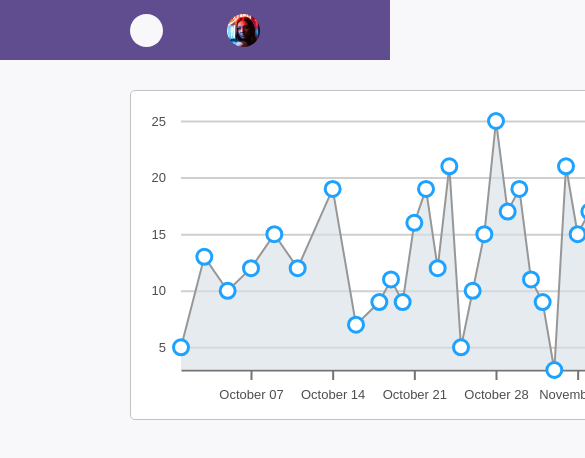
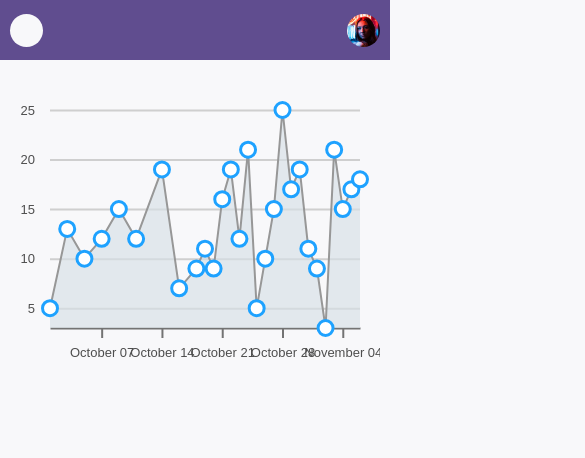
Before and after one commit to byelipk/d3-react-line-chart, a React (Create React App) app: page / in a window 390 px wide. Shown: the top 458 px of the page, 585 px wide, since content can reach past the window. Built offline with nearby package versions, Linux system fonts and the light colour scheme.

Commit message:
Make chart responsive

```diff
--- a/src/App.js
+++ b/src/App.js
@@ -1,5 +1,6 @@
 import React, { Component } from "react";
 import "./App.scss";
+import dayjs from "dayjs";
 
 import Header from "./components/Header";
 import Layout from "./components/Layout";
@@ -64,22 +65,24 @@ class App extends Component {
           )}
         </Header>
         <Layout>
-          {_layoutState => (
-            <div className="layout u-flex container">
-              <div className="pane pane__left u-flex-1">
-                <div className="pane-body pane-body--padded" onClick={this.handleClick}>
-                  <LineChart data={this.state.data}>
+          {layout => (
+            <div
+              className="layout u-flex container line-chart-container"
+              ref={layout.setContainerRef}
+            >
+              <LineChart
+                height={layout.height}
+                width={layout.width}
+                data={this.state.data}
+              >
                 {chart => (
-                      <div className="line-chart" ref={chart.setContainerRef}>
-                        <svg height={chart.height} width={chart.width}>
-                          <g
-                            ref={chart.setXAxisRef}
-                            {...chart.getXAxisProps()}
-                          />
-                          <g
-                            ref={chart.setYAxisRef}
-                            {...chart.getYAxisProps()}
-                          />
+                  <svg
+                    className="line-chart"
+                    height={chart.height}
+                    width={chart.width}
+                  >
+                    <g ref={chart.setXAxisRef} {...chart.getXAxisProps()} />
+                    <g ref={chart.setYAxisRef} {...chart.getYAxisProps()} />
                     <path {...chart.getAreaProps()} />
                     <path {...chart.getLineProps()} />
                     {chart.data.map((d, i) => (
@@ -87,15 +90,15 @@ class App extends Component {
                         key={`circle-${i}`}
                         {...chart.getCircleProps({
                           d: d,
-                                onMouseEnter: e => this.handleMouseEnter(d, e),
-                                onMouseLeave: e => this.handleMouseLeave(d, e),
+                          onMouseEnter: e => this.handleMouseEnter(d, e, i),
+                          onMouseLeave: e => this.handleMouseLeave(d, e)
                         })}
                       />
                     ))}
                   </svg>
-                      </div>
                 )}
               </LineChart>
+
               {this.state.showTooltip ? (
                 <Tooltip>
                   <div
@@ -106,19 +109,16 @@ class App extends Component {
                     }}
                   >
                     <div className="pane-body pane-body--padded">
-                          <p><strong>How many views did you get here?</strong></p>
-                          <p>{this.state.tooltipData.count}</p>
+                      <p>
+                        Week of{" "}
+                        {dayjs(this.state.tooltipData.date).format("MMM D")}
+                      </p>
+                      <p>{this.state.tooltipData.count} views</p>
+                      <p>12 from last week</p>
                     </div>
                   </div>
                 </Tooltip>
               ) : null}
-                </div>
-              </div>
-              {/* <div className="pane pane__right u-flex-1">
-                <div className="pane-body">
-                  <Layout.BoilerplateText />
-                </div>
-              </div> */}
             </div>
           )}
         </Layout>
--- a/src/App.scss
+++ b/src/App.scss
@@ -29,7 +29,13 @@ body {
 
 // Layout
 .container {
-  padding: $container-padding;
+  padding: 0 10px;
+  @media screen and (min-width: 768px) {
+    padding: 0 60px;
+  }
+  @media screen and (min-width: 1024px) {
+    padding: 0 130px;
+  }
 }
 
 // Flex helpers
--- a/src/components/Layout.jsx
+++ b/src/components/Layout.jsx
@@ -1,10 +1,73 @@
 import React from "react";
 
+const _breakpoints = {
+  small: 768,
+  medium: 1024,
+};
+const _aspectRatioMap = {
+  small: 0.7,
+  medium: 0.4,
+  large: 0.25
+};
+
+function _aspectRatio(width) {
+  if (width <= _breakpoints.small) {
+    return _aspectRatioMap.small;
+  }
+  else if (width > _breakpoints.small && width <= _breakpoints.medium) {
+    return _aspectRatioMap.medium;
+  }
+  else {
+    return _aspectRatioMap.large;
+  }
+}
+
 class Layout extends React.Component {
-  static BoilerplateText = () => (<p>There's going to be a bunch of content here in this side panel. We won't need to worry about it for now. Let's just focus on rendering a chart with D3 and React in the main panel!</p>);
+  static BoilerplateText = () => (
+    <p>
+      There's going to be a bunch of content here in this side panel. We won't
+      need to worry about it for now. Let's just focus on rendering a chart with
+      D3 and React in the main panel!
+    </p>
+  );
+
+  _latestKnownWidth = 1178;
+  _latestKnownHeight = _aspectRatio(this._latestKnownWidth) * this._latestKnownWidth;
+
+  _initialState = {
+    height: 0,
+    width: 0
+  };
+  state = this._initialState;
+
+  setContainerRef = el => (this._containerRef = el);
+
+  handleResize = () => {
+    const currentWidth = this._containerRef.clientWidth;
+    this._latestKnownWidth = currentWidth;
+    this._latestKnownHeight = _aspectRatio(this._latestKnownWidth) * this._latestKnownWidth;
+
+    this.setState({
+      width: this._latestKnownWidth,
+      height: this._latestKnownHeight
+    });
+  };
+
+  componentDidMount() {
+    window.addEventListener("resize", this.handleResize);
+
+    this.handleResize();
+  }
+  componentWillUnmount() {
+    window.removeEventListener("resize", this.handleResize);
+  }
 
   getStateAndHelpers() {
-    return {};
+    return {
+      setContainerRef: this.setContainerRef,
+      height: this.state.height,
+      width: this.state.width
+    };
   }
   render() {
     return this.props.children(this.getStateAndHelpers());
--- a/src/components/LineChart.jsx
+++ b/src/components/LineChart.jsx
@@ -22,6 +22,8 @@ import {
 
 class LineChart extends React.Component {
   static propTypes = {
+    height: PropTypes.number.isRequired,
+    width: PropTypes.number.isRequired,
     data: PropTypes.array.isRequired,
     stateReducer: PropTypes.func.isRequired,
     xAxisKey: PropTypes.string.isRequired,
@@ -35,6 +37,8 @@ class LineChart extends React.Component {
   };
 
   static defaultProps = {
+    height: 500,
+    width: 300,
     xAxisKey: "date",
     yAxisKey: "count",
     stateReducer: (state, changes) => ({ ...state, ...changes }),
@@ -43,8 +47,7 @@ class LineChart extends React.Component {
   };
 
   static getDerivedStateFromProps(nextProps, nextState) {
-    const { margin, xAxisKey, yAxisKey, data } = nextProps;
-    const { height, width } = nextState;
+    const { margin, xAxisKey, yAxisKey, data, height, width } = nextProps;
 
     // NOTE
     // Remember to subtract the appropriate margin values
@@ -81,13 +84,9 @@ class LineChart extends React.Component {
   _xAxis = axisBottom();
   _yAxis = axisLeft();
 
-  _initialHeight = 300;
-  _initialWidth = 500;
 
   // Setup component state
   initialState = {
-    width: this._initialWidth,
-    height: this._initialHeight
   };
   state = this.initialState;
 
@@ -104,23 +103,32 @@ class LineChart extends React.Component {
   }
 
   // handleResize = () => {
-  //   this._latestKnownWidth = this._containerRef.clientWidth;
-  //   this._latestKnownHeight = this._containerRef.clientHeight;
+  //   const { height, width } = this._containerRef.getBoundingClientRect();
+  //   this._latestKnownWidth = height;
+  //   this._latestKnownHeight = width;
   //   this.requestTick();
   // };
   // requestTick = () => {
   //   if (!this._ticking) {
-  //     window.requestAnimationFrame(this.updateDimensions);
+  //     window.requestAnimationFrame(this.redrawChart);
   //   }
   //   this._ticking = true;
   // };
-  // updateDimensions = () => {
+  // redrawChart = () => {
   //   const currentKnownWidth = this._latestKnownWidth;
-  //   const currentKnownHeight = this._latestKnownHeight;
+
+  //   const { margin, xAxisKey, data } = this.props;
+
+  //   // Update X scale
+  //   const timeDomain = extent(data, d => d[xAxisKey]);
+  //   const xScale = scaleTime()
+  //     .domain(timeDomain)
+  //     .range([margin.left, currentKnownWidth - margin.right]);
+
   //   this.internalSetState(
   //     () => ({
   //       width: currentKnownWidth,
-  //       height: currentKnownHeight,
+  //       xScale
   //     }),
   //     () => {
   //       this._ticking = false;
@@ -128,31 +136,6 @@ class LineChart extends React.Component {
   //   );
   // };
 
-  componentDidMount() {
-    const { height, width } = this._containerRef.getBoundingClientRect();
-    this.internalSetState(() => ({
-      height,
-      width
-    }));
-  }
-
-  // componentDidMount() {
-  //   // Setup resize handler,
-  //   window.addEventListener("resize", this.handleResize);
-
-  //   // Run it for the first time.
-  //   this.handleResize();
-
-  //   // Fetch data
-  //   const { xScale, yScale } = this.xAndYScales();
-  //   this.internalSetState(() => ({
-  //     xScale,
-  //     yScale
-  //   }));
-  // }
-  // componentWillUnmount() {
-  //   window.removeEventListener("resize", this.handleResize);
-  // }
   componentDidUpdate() {
     this.drawComplicatedD3Axis();
   }
@@ -169,7 +152,7 @@ class LineChart extends React.Component {
       this._yAxis
         .scale(this.state.yScale)
         .tickSizeOuter(0)
-        .tickSizeInner(-this.state.width + this.props.margin.left * 2)
+        .tickSizeInner(-this.props.width + this.props.margin.left * 2)
         .tickPadding(15)
         .ticks(6);
 
@@ -186,7 +169,7 @@ class LineChart extends React.Component {
   getXAxisProps = props => {
     return {
       className: "x-axis",
-      transform: `translate(0, ${this.state.height -
+      transform: `translate(0, ${this.props.height -
         this.props.margin.bottom})`,
       ...props
     };
@@ -226,7 +209,7 @@ class LineChart extends React.Component {
   getAreaProps = props => {
     const areaGenerator = area()
       .x(d => this.state.xScale(d.date))
-      .y0(this.state.height - this.props.margin.bottom)
+      .y0(this.props.height - this.props.margin.bottom)
       .y1(d => this.state.yScale(d.count));
 
     return {
@@ -241,8 +224,8 @@ class LineChart extends React.Component {
   getStateAndHelpers() {
     return {
       data: this.props.data,
-      height: this.state.height,
-      width: this.state.width,
+      height: this.props.height,
+      width: this.props.width,
       setContainerRef: this.setContainerRef,
       setXAxisRef: this.setXAxisRef,
       setYAxisRef: this.setYAxisRef,
```
Lines whose indentation alone changed are shown as unchanged.
